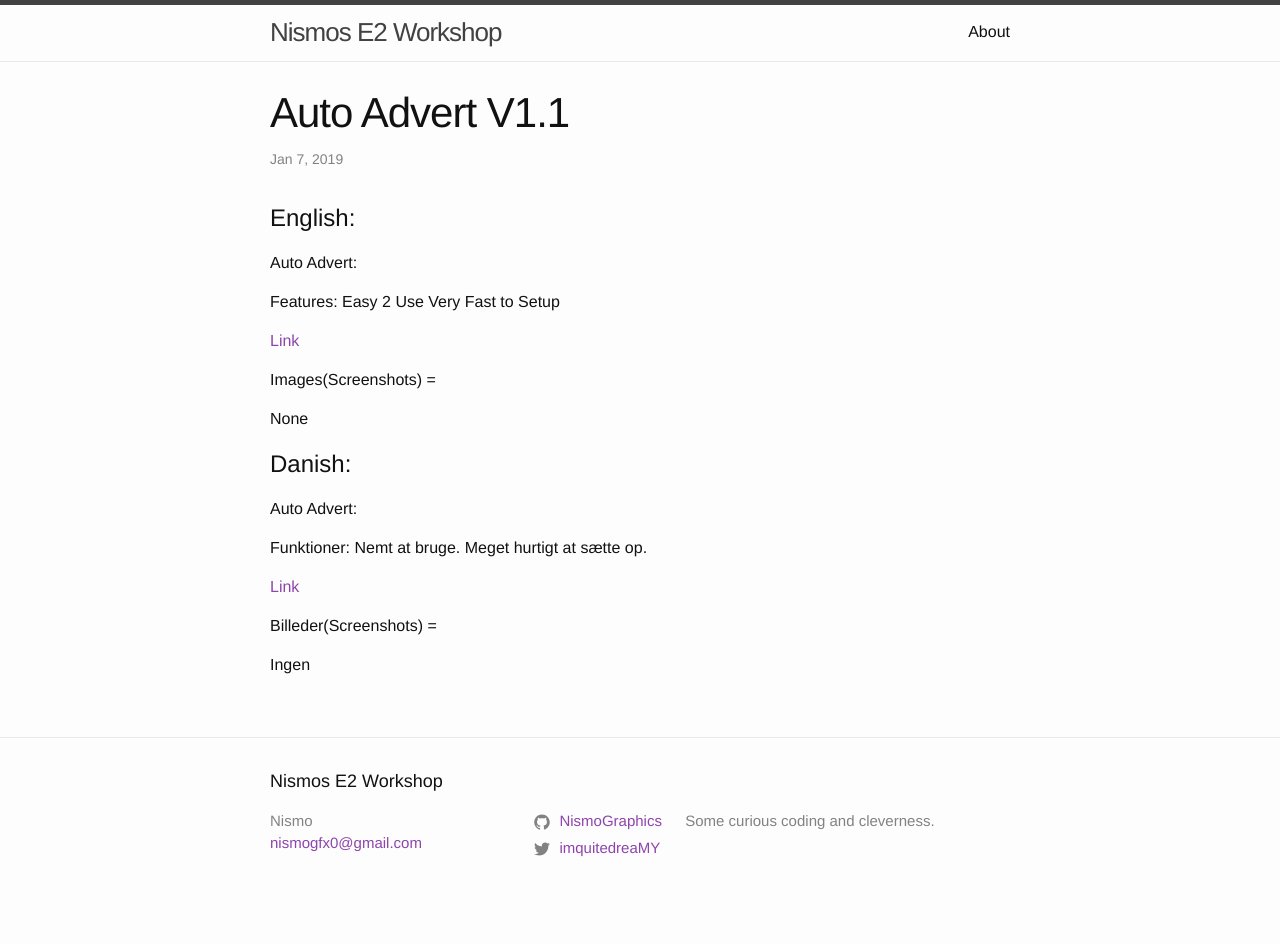
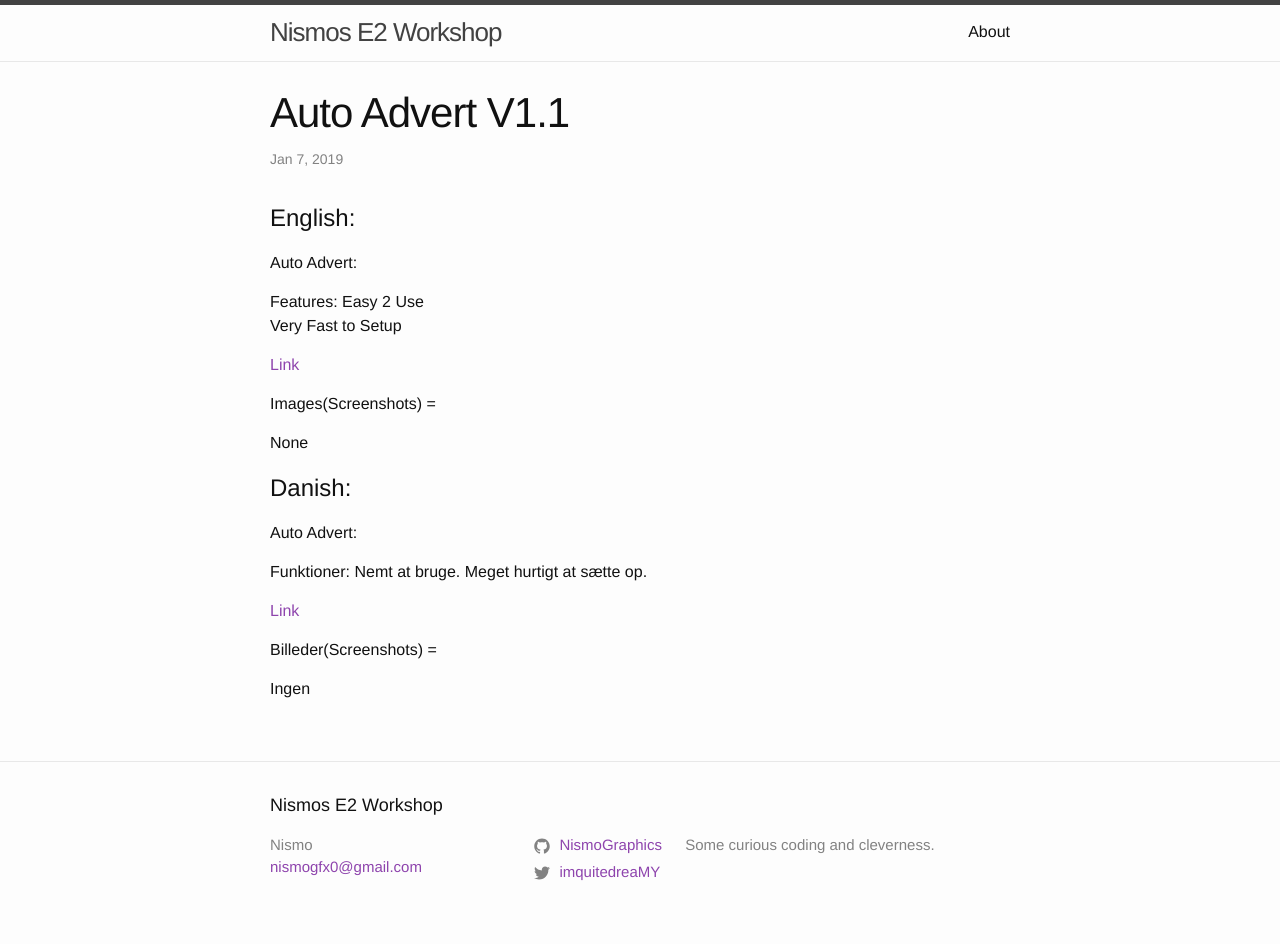
Before and after one commit to NismoGraphics/blog, a Jekyll site: the page built from _posts/2019-01-07-Auto-Advert-v1.1.md, in a window 1280 px wide. Built offline with Jekyll 4.4.1, drawn with Linux system fonts in a browser that asks for light colours; before the commit the page ends 920 px from its top, so only the background shows below that.

Commit message:
new line

```diff
--- a/_posts/2019-01-07-Auto-Advert-v1.1.md
+++ b/_posts/2019-01-07-Auto-Advert-v1.1.md
@@ -7,7 +7,7 @@ layout: post
 Auto Advert:
 
 Features:
-Easy 2 Use
+Easy 2 Use\
 Very Fast to Setup
 
 [Link][1]
```
